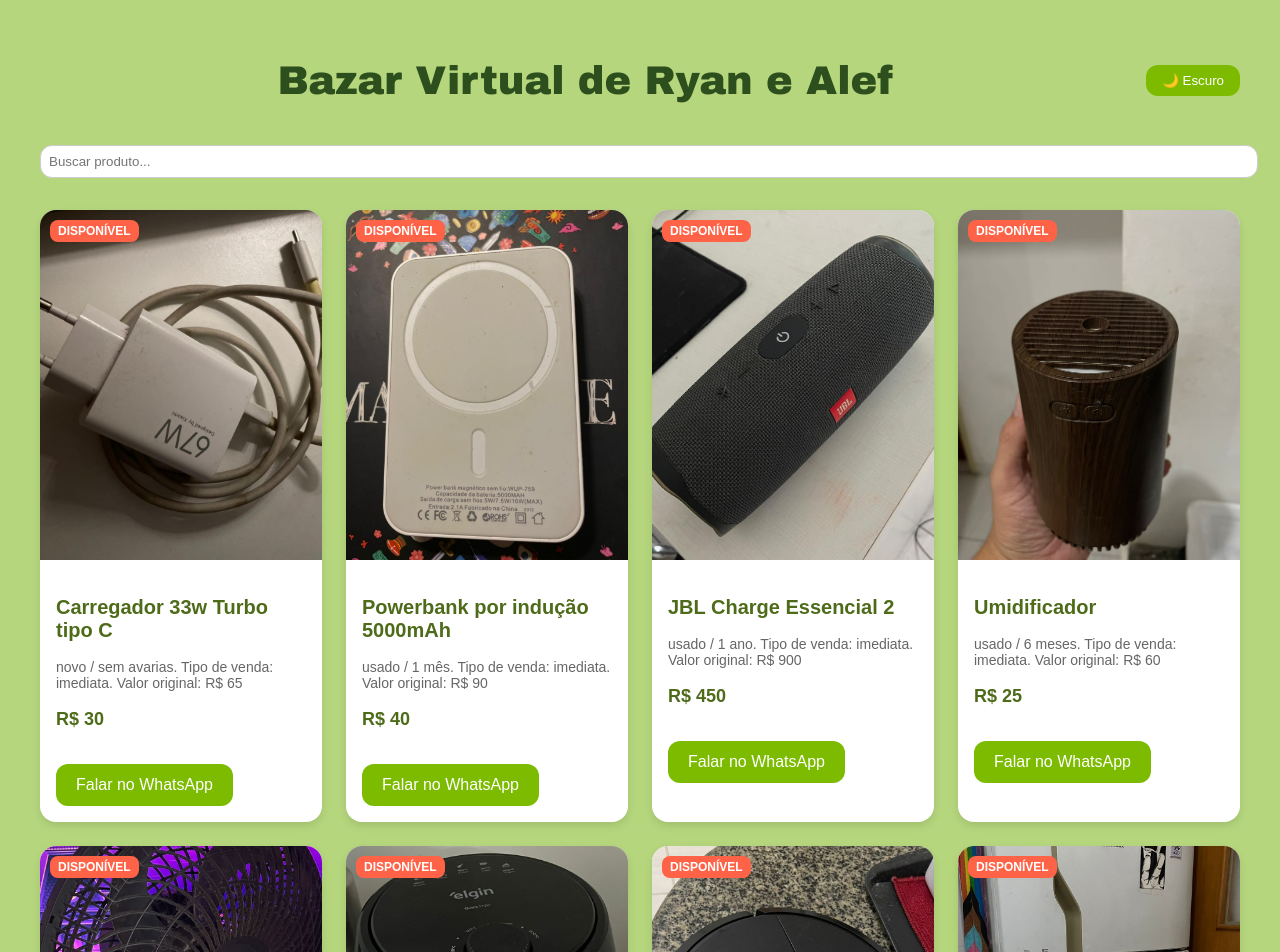
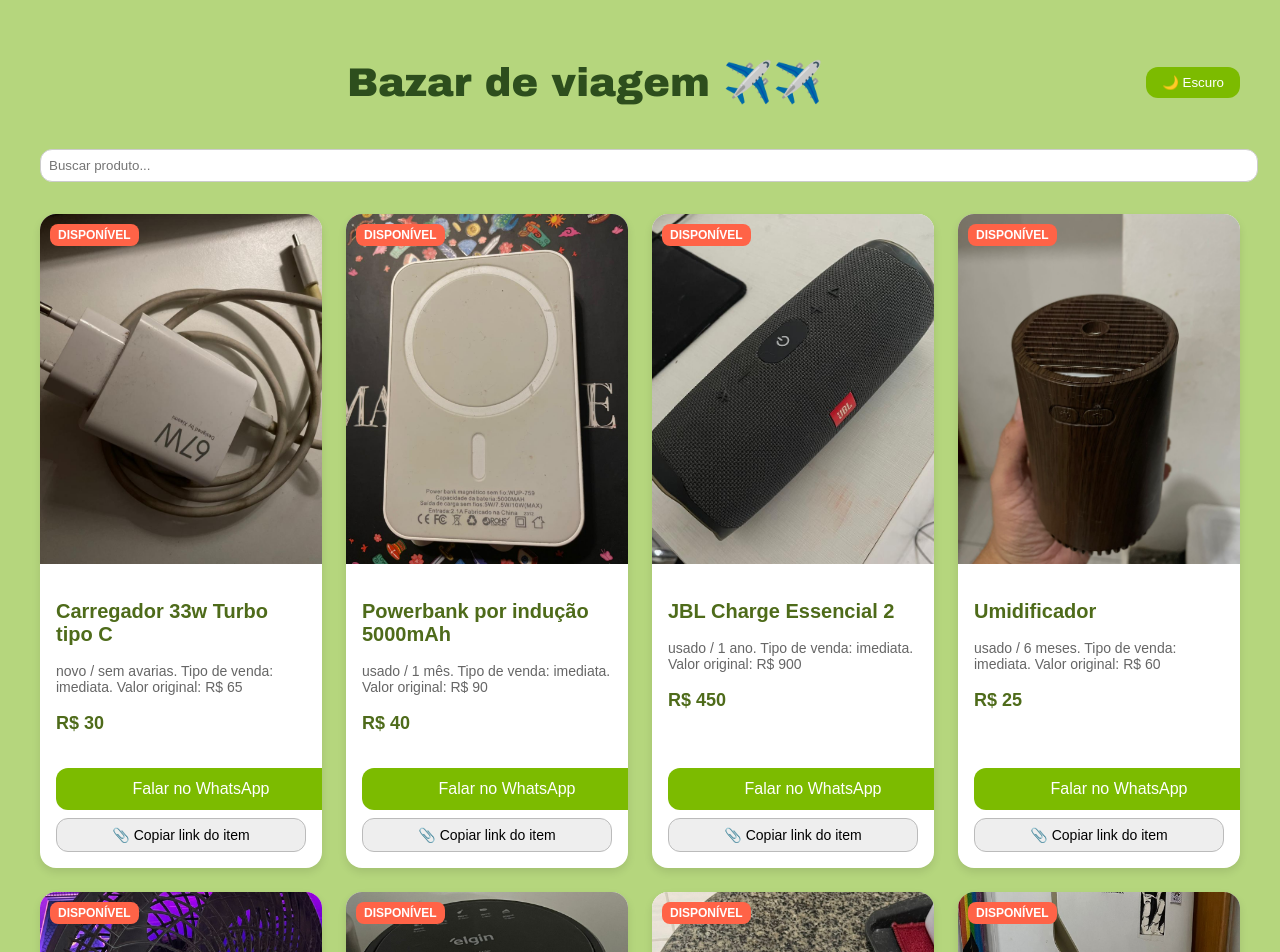
Before and after one commit to Ryaanlucas/bazar, a React (Create React App) app: page / in a window 1280 px wide. Shown: the top 952 px of the page. Built offline with nearby package versions, Linux system fonts and the light colour scheme.

Commit message:
Update App.js

```diff
--- a/src/App.js
+++ b/src/App.js
@@ -276,10 +276,17 @@
     item.name.toLowerCase().includes(search.toLowerCase())
   );
 
+  const handleCopyLink = (itemId) => {
+    const url = `${window.location.href}#item-${itemId}`;
+    navigator.clipboard.writeText(url).then(() => {
+      alert("Link copiado para a área de transferência!");
+    });
+  };
+
   return (
     <div style={{ backgroundColor: darkMode ? '#222' : '#b5d67d', color: darkMode ? '#fff' : '#000', minHeight: '100vh', padding: '2rem', maxWidth: '1200px', margin: '0 auto' }}>
-      <div style={{ display: 'flex', justifyContent: 'space-between', alignItems: 'center', marginBottom: '1rem' }}>
-        <h1 style={{ fontSize: '2.5rem', fontWeight: '900', color: '#2d4e1d', textAlign: 'center', fontFamily: 'Arial Black, sans-serif', flex: 1 }}> Bazar Virtual de Ryan e Alef </h1>
+      <div style={{ display: 'flex', justifyContent: 'space-between', alignItems: 'center', marginBottom: '1rem', flexWrap: 'wrap' }}>
+        <h1 style={{ fontSize: '2.5rem', fontWeight: '900', color: '#2d4e1d', textAlign: 'center', fontFamily: 'Arial Black, sans-serif', flex: 1 }}>Bazar de viagem ✈️✈️</h1>
         <button
           onClick={() => setDarkMode(!darkMode)}
           style={{ marginLeft: '1rem', padding: '0.5rem 1rem', borderRadius: '12px', border: 'none', backgroundColor: '#7cbb00', color: '#fff', cursor: 'pointer' }}
@@ -298,7 +305,7 @@
 
       <div style={{ display: 'grid', gap: '1.5rem', gridTemplateColumns: 'repeat(auto-fit, minmax(280px, 1fr))' }}>
         {filteredItems.map((item) => (
-          <div key={item.id} style={{ backgroundColor: darkMode ? '#333' : 'white', borderRadius: '1rem', boxShadow: '0 4px 8px rgba(0,0,0,0.1)', overflow: 'hidden' }}>
+          <div key={item.id} id={`item-${item.id}`} style={{ backgroundColor: darkMode ? '#333' : 'white', borderRadius: '1rem', boxShadow: '0 4px 8px rgba(0,0,0,0.1)', overflow: 'hidden', display: 'flex', flexDirection: 'column' }}>
             <div style={{ position: 'relative', overflow: 'hidden' }}>
               <img
                 src={item.image}
@@ -318,34 +325,34 @@
                 </div>
               )}
             </div>
-            <div style={{ padding: '1rem' }}>
+            <div style={{ padding: '1rem', flex: 1, display: 'flex', flexDirection: 'column', justifyContent: 'space-between' }}>
+              <div>
                 <h2 style={{ fontSize: '1.25rem', color: '#4e6b1a', fontWeight: '600' }}>{item.name}</h2>
                 <p style={{ fontSize: '0.875rem', color: '#666', margin: '0.5rem 0' }}>{item.description}</p>
                 <p style={{ fontWeight: 'bold', fontSize: '1.125rem', color: '#4e6b1a' }}>{item.price}</p>
+              </div>
+              <div>
                 {!item.sold ? (
                   <a
                     href="https://wa.me/5592993770892?text=Ol%C3%A1%2C%20estava%20olhando%20seu%20bazar%20e%20me%20interessei%20por%20alguns%20itens%20%F0%9F%98%8A%2C%20poderia%20conversar%3F."
                     target="_blank"
                     rel="noopener noreferrer"
-  style={{
-    display: 'inline-block',
-    marginTop: '1rem',
-    backgroundColor: '#7cbb00',
-    color: 'white',
-    padding: '0.75rem 1.25rem',
-    borderRadius: '0.75rem',
-    textAlign: 'center',
-    textDecoration: 'none',
-    fontSize: '1rem'
-  }}
+                    style={{ display: 'inline-block', marginTop: '1rem', backgroundColor: '#7cbb00', color: 'white', padding: '0.75rem 1.25rem', borderRadius: '0.75rem', textAlign: 'center', textDecoration: 'none', fontSize: '1rem', width: '100%' }}
                   >
                     Falar no WhatsApp
                   </a>
                 ) : (
-                <div style={{ display: 'inline-block', marginTop: '1rem', backgroundColor: '#ccc', color: '#444', padding: '0.75rem 1.25rem', borderRadius: '0.75rem', textAlign: 'center', fontSize: '1rem', fontWeight: 'bold' }}>
+                  <div style={{ display: 'inline-block', marginTop: '1rem', backgroundColor: '#ccc', color: '#444', padding: '0.75rem 1.25rem', borderRadius: '0.75rem', textAlign: 'center', fontSize: '1rem', fontWeight: 'bold', width: '100%' }}>
                     Vendido
                   </div>
                 )}
+                <button
+                  onClick={() => handleCopyLink(item.id)}
+                  style={{ marginTop: '0.5rem', padding: '0.5rem 1rem', backgroundColor: '#eee', border: '1px solid #bbb', borderRadius: '0.75rem', cursor: 'pointer', fontSize: '0.875rem', width: '100%' }}
+                >
+                  📎 Copiar link do item
+                </button>
+              </div>
             </div>
           </div>
         ))}
```
Lines whose indentation alone changed are shown as unchanged.
